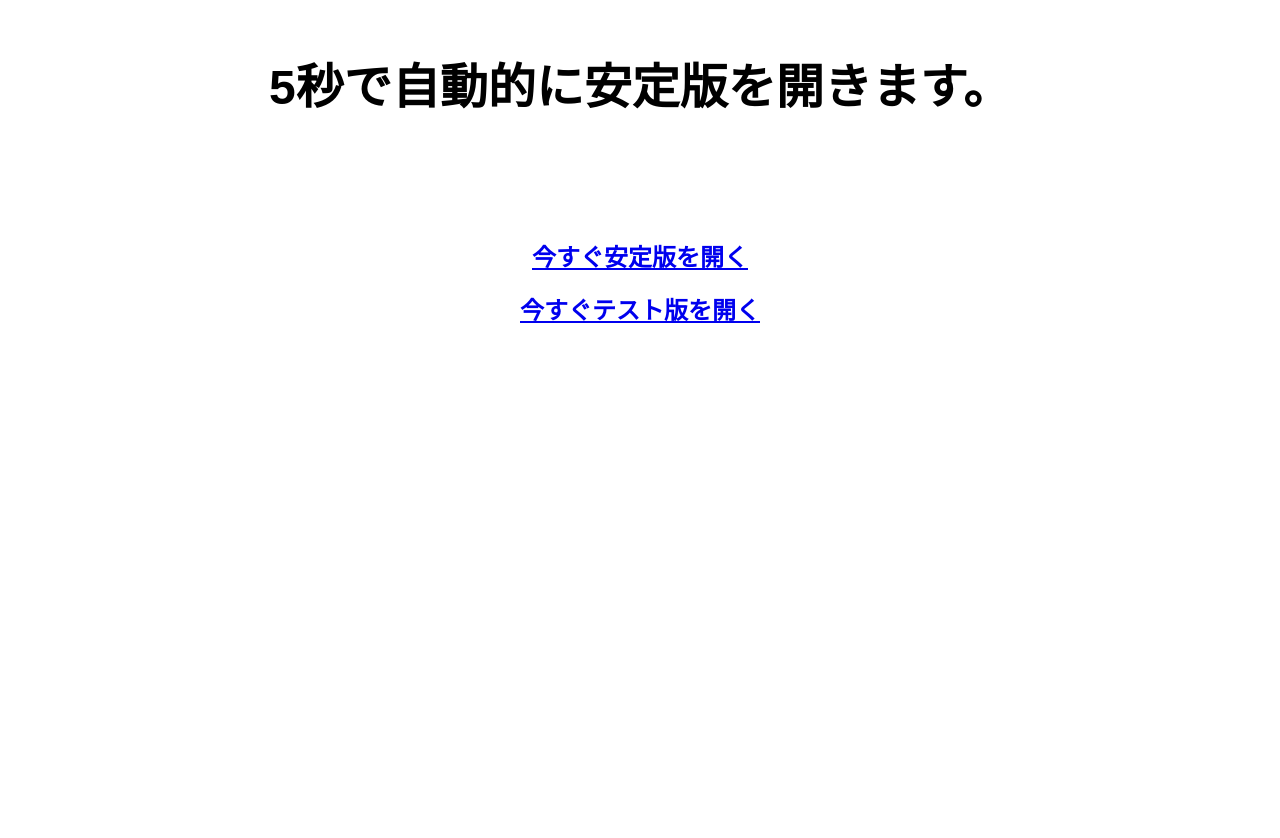
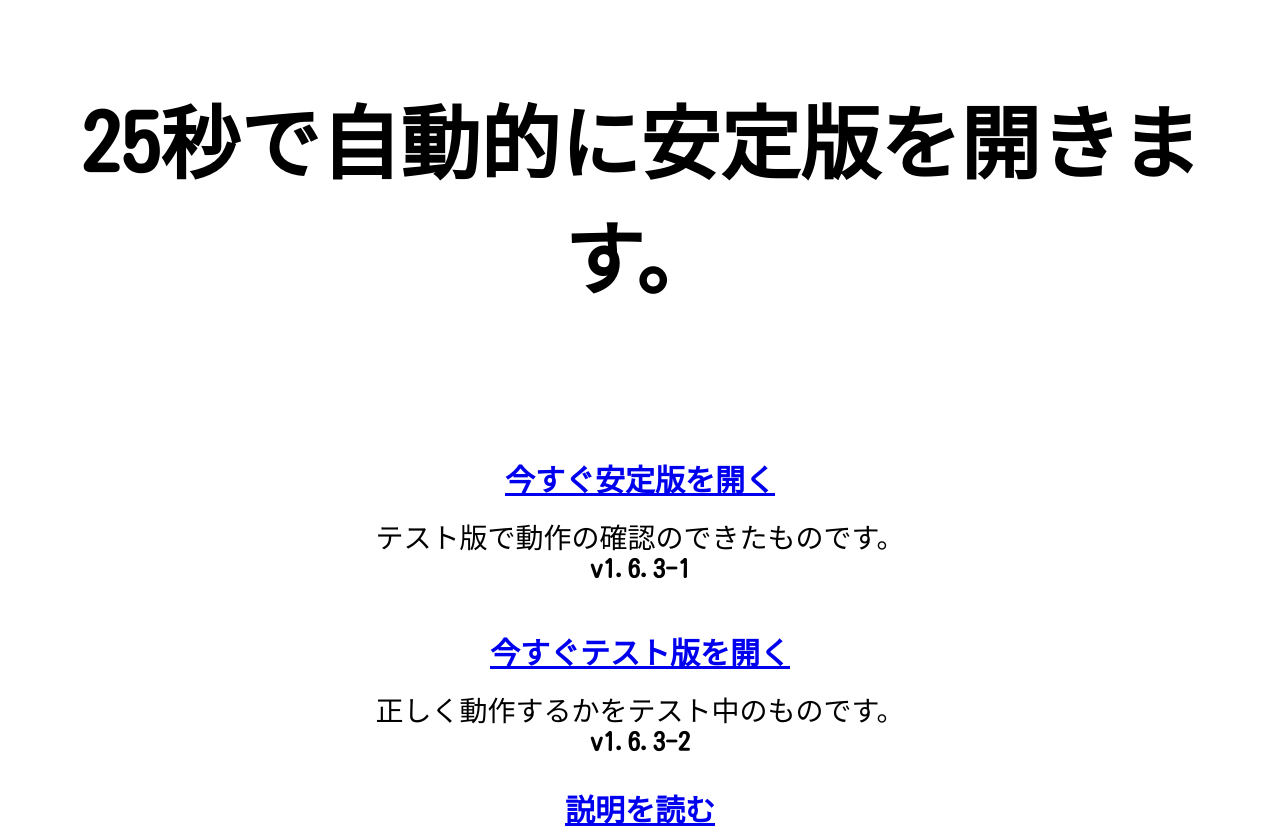
Before and after one commit to t0729/rzv-home, a plain HTML site: page index.html in a window 1280 px wide. Before the commit the page ends 800 px from the top, so only its background shows below. Drawn offline with Linux system fonts and the light colour scheme.

Commit message:
update index.html

```diff
--- a/index.html
+++ b/index.html
@@ -4,8 +4,11 @@
     <meta charset="UTF-8">
     <meta name="viewport" content="width=device-width, initial-scale=1.0">
     <title>リダイレクト</title>
+    <link rel="preconnect" href="https://fonts.googleapis.com">
+    <link rel="preconnect" href="https://fonts.gstatic.com" crossorigin>
+    <link href="https://fonts.googleapis.com/css2?family=Kosugi+Maru&display=swap" rel="stylesheet">
     <script>
-        let countdown = 10;
+        let countdown = 30;
 
         window.onload = function () {
             const redirectBaseURL = "https://stable.zisinn.f5.si/";
@@ -42,27 +45,47 @@
             const redirectURL = redirectBaseURL + queryParams;
             window.location.href = redirectURL;
         }
+        function explanation(event) {
+            event.preventDefault();
+            const redirectBaseURL = "https://zisinn.f5.si/explanation/";
+            const queryParams = window.location.search;
+            const redirectURL = redirectBaseURL + queryParams;
+            window.location.href = redirectURL;
+        }
     </script>
     <style>
         body{
             text-align: center;
-            font-family: sans-serif;
+            font-family: "Kosugi Maru",Arial, Helvetica, sans-serif;
         }
         p{
-            font-size: xxx-large;
-            font-weight: 900;
+            font-size: 80px;
+            font-weight: 1000;
         }
         a{
-            font-size: x-large;
+            font-size: 30px;
             font-weight: 600;
+        }
+        b{
+            font-size: 25px;
+            font-weight: 600;
+        }
+        c{
+            font-size: 28px;
         }
     </style>
 </head>
 <body>
-    <p><span id="countdown">10</span>秒で自動的に安定版を開きます。</p>
+    <p><span id="countdown">30</span>秒で自動的に安定版を開きます。</p>
     <br><br><br><br>
-    <a href="#" onclick="stable(event)">今すぐ安定版を開く</a>
-    <br><br>
-    <a href="#" onclick="beta(event)">今すぐテスト版を開く</a>
+    <a href="#" onclick="stable(event)">今すぐ安定版を開く</a><br><br>
+    <c>テスト版で動作の確認のできたものです。</c><br>
+    <b>v1.6.3-1</b>
+    <br><br><br><br>
+    <a href="#" onclick="beta(event)">今すぐテスト版を開く</a><br><br>
+    <c>正しく動作するかをテスト中のものです。</c><br>
+    <b>v1.6.3-2</b>
+    <br><br><br>
+    <a href="#" onclick="explanation(event)">説明を読む</a>
 </body>
 </html>
```
